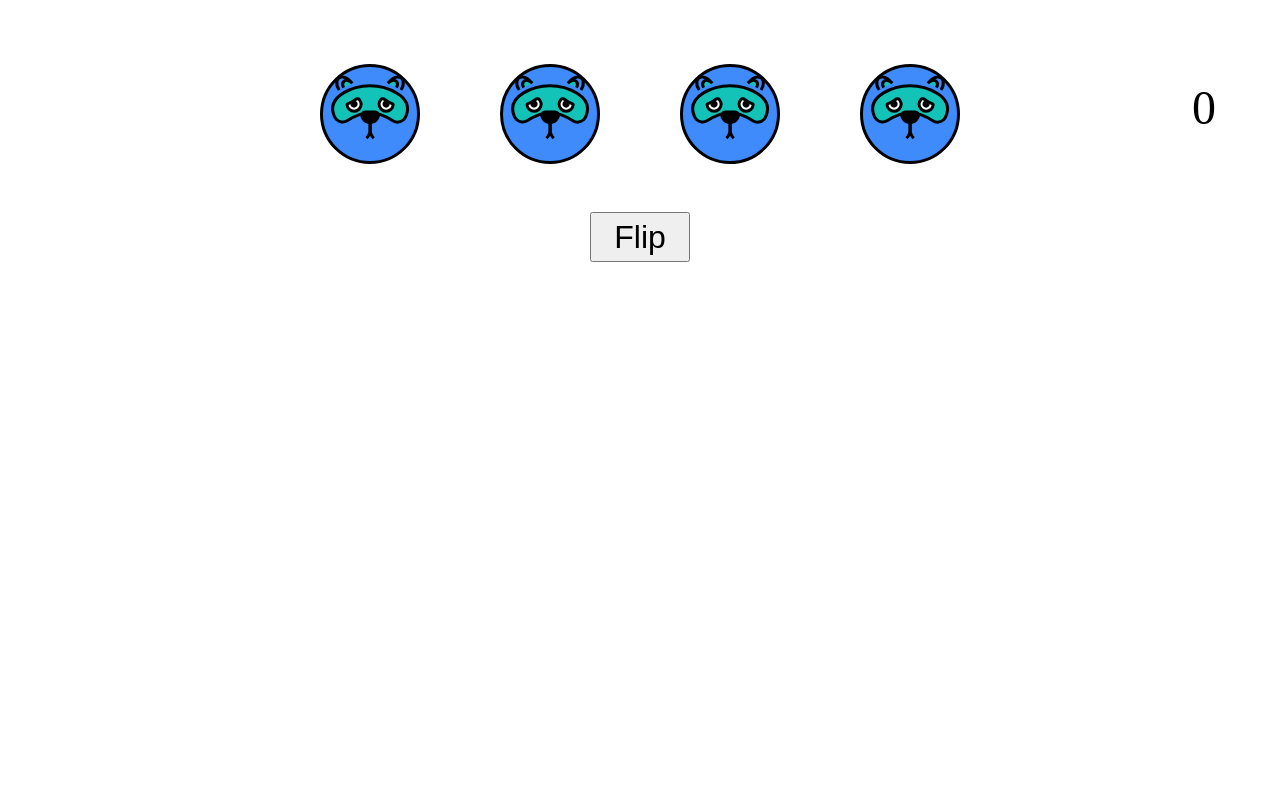
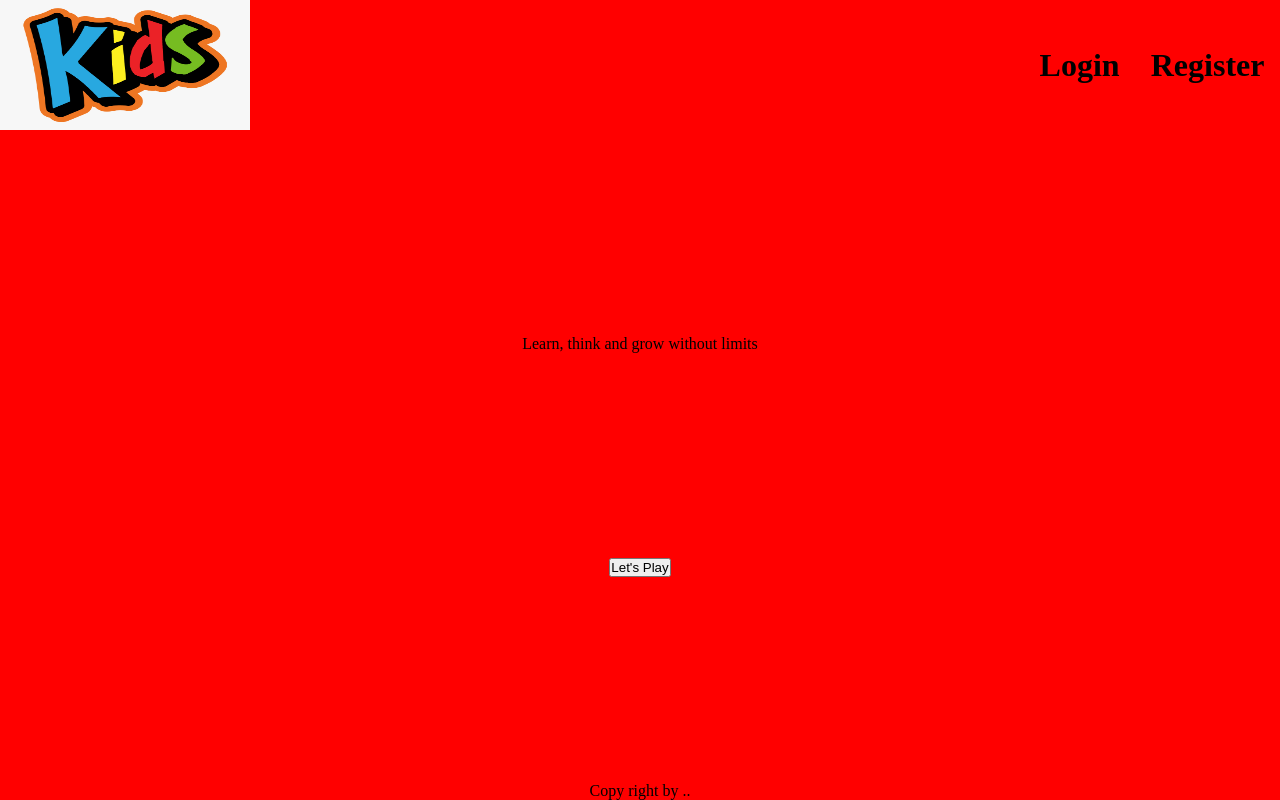
Before and after one commit to mohammed-khamees/TurnTheFrown, a React (Create React App) app: page / in a window 1280 px wide. Built offline with nearby package versions, Linux system fonts and the light colour scheme.

Commit message:
added just some styling template

```diff
--- a/src/App.css
+++ b/src/App.css
@@ -3,3 +3,12 @@
 	margin: 0;
 	box-sizing: border-box;
 }
+
+a {
+	text-decoration: none;
+}
+
+ul,
+li {
+	list-style-type: none;
+}
--- a/src/App.js
+++ b/src/App.js
@@ -14,11 +14,10 @@ function App() {
 		<BrowserRouter>
 			<div className="App">
 				<Routes>
-					{/* <Route exact path="/" element={<Landing />} /> */}
+					<Route exact path="/" element={<Landing />} />
 					<Route exact path="/login" element={<Login />} />
 					<Route exact path="/signUp" element={<Register />} />
-					{/* <Route exact path="/game" element={<Game />} /> */}
-					<Route exact path="/" element={<Game />} />
+					<Route exact path="/game" element={<Game />} />
 					<Route exact path="/result" element={<Result />} />
 					<Route exact path="/dashboard" element={<Dashboard />} />
 				</Routes>
--- a/src/components/landing/index.js
+++ b/src/components/landing/index.js
@@ -1,8 +1,29 @@
 import React from 'react';
+import { useNavigate } from 'react-router-dom';
 import './style.css';
+import Logo from './../../assets/logo.png';
 
 function Landing() {
-	return <div>Landing</div>;
+	const navigate = useNavigate();
+
+	return (
+		<div className="Container">
+			<nav>
+				<div className="logo">
+					<img src={Logo} alt="Logo" />
+				</div>
+				<ul className="options">
+					<li onClick={() => navigate('./login')}>Login</li>
+					<li onClick={() => navigate('./signUp')}>Register</li>
+				</ul>
+			</nav>
+
+			<p className="description">Learn, think and grow without limits</p>
+			<button onClick={() => navigate('./game')}>Let's Play</button>
+
+			<footer>Copy right by ..</footer>
+		</div>
+	);
 }
 
 export default Landing;
--- a/src/components/landing/style.css
+++ b/src/components/landing/style.css
@@ -0,0 +1,39 @@
+.Container {
+	background-color: red;
+	width: 100%;
+	height: 100vh;
+	display: flex;
+	flex-direction: column;
+	justify-content: space-between;
+	align-items: center;
+}
+
+nav {
+	width: 100%;
+	height: 130px;
+	display: flex;
+	justify-content: space-between;
+	align-items: center;
+}
+
+.logo {
+	width: 250px;
+	height: 100%;
+}
+
+.logo img {
+	width: 100%;
+	height: 100%;
+}
+
+.options {
+	width: 20%;
+	display: flex;
+	justify-content: space-around;
+	font-size: 2rem;
+	font-weight: bold;
+}
+
+.options li {
+	cursor: pointer;
+}
```
Also changed, not shown: src/assets/logo.png (added).
